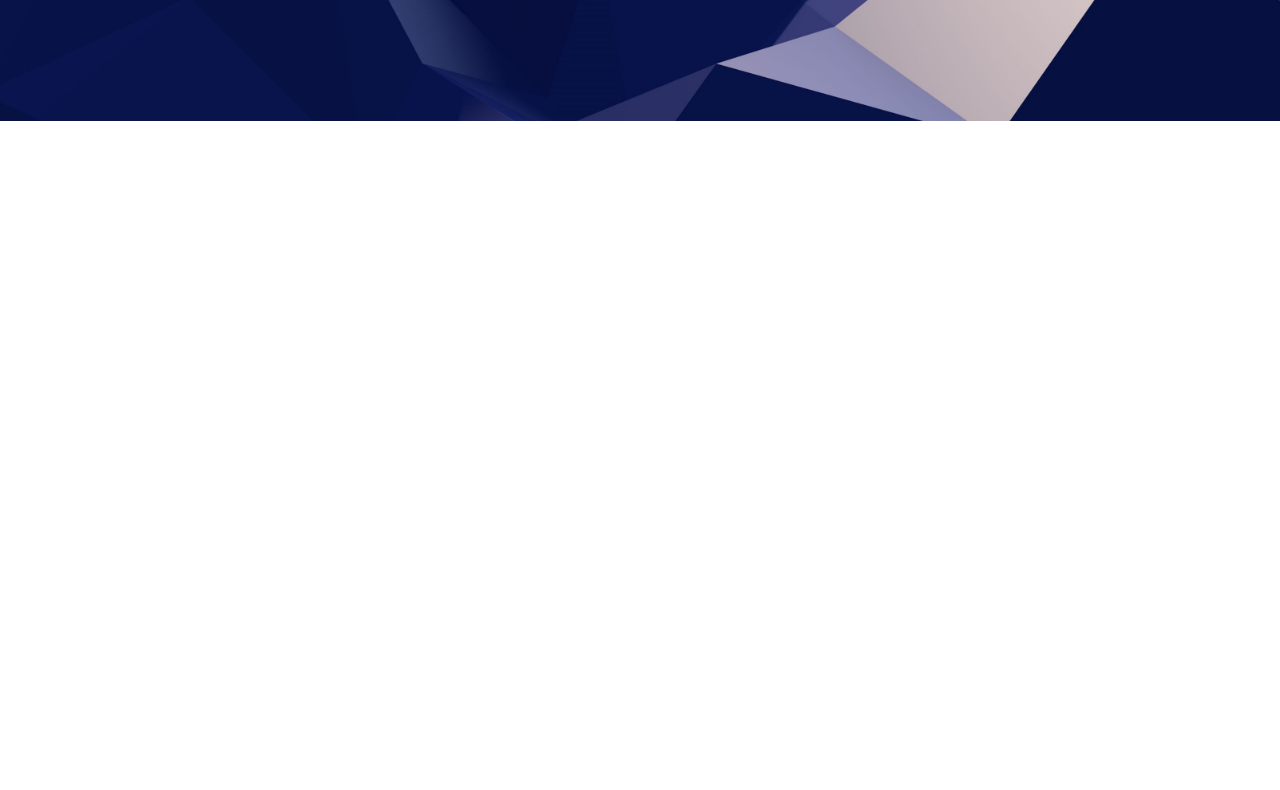
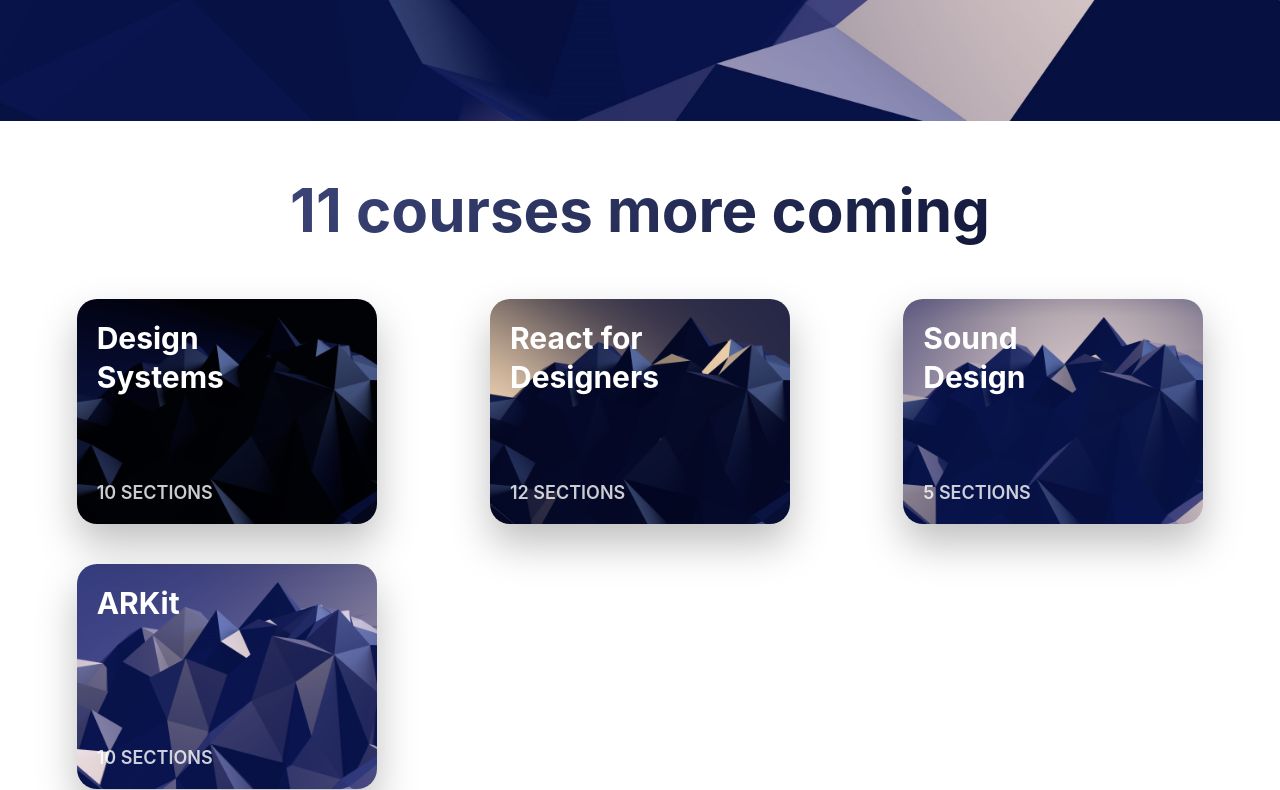
Before and after one commit to kikkas/react-app, a Gatsby site: page / in a window 1280 px wide. Shown: the part 799-1589 px from the top of the page. Before the commit the page ends 920 px from the top, so only its background shows below. Built offline with nearby package versions, Linux system fonts and the light colour scheme; Gatsby itself is replaced by a stand-in of ours.

Commit message:
Components and layouts

```diff
--- /dev/null
+++ b/src/components/Card.css
@@ -0,0 +1,46 @@
+.Card {
+    width: 300px;
+    height: 225px;
+    position: relative;
+    overflow: hidden;
+    border-radius: 20px;
+    box-shadow: 0 20px 40px rgba(0,0,0, 0.25);
+    display: grid;
+    grid-template-rows: 1fr 1fr;
+    transition: 0.8s cubic-bezier(0.2, 0.8, 0.2, 1);
+}
+
+.Card:hover {
+    transform: scale(1.1, 1.1);
+    box-shadow: 0 30px 60px rgba (0,0,0, 0.5);
+}
+
+.Card:hover img {
+    transform: translateY(-20px);
+}
+
+.Card img {
+    position: absolute;
+    top: 0;
+    height: 110%;
+    z-index: -1;
+    transition: 0.8s cubic-bezier(0.2, 0.8, 0.2, 1);
+}
+
+.Card h3 {
+    font-size: 30px;
+    margin: 20px 0 0 20px;
+    width: 190px;
+    color: white;
+
+}
+
+.Card p {
+    color: rgba(255, 255, 255, 0.8);
+    text-transform: uppercase;
+    font-weight: 600;
+    font-size: 18px;
+    align-self: end;
+    margin: 0 0 20px 20px;
+
+}
--- /dev/null
+++ b/src/components/Card.js
@@ -0,0 +1,12 @@
+import React from 'react'
+import './Card.css'
+
+const Card = props => (
+    <div className="Card" >
+        <img src={props.image} />
+        <h3>{props.title}</h3>
+        <p>{props.text}</p>
+    </div>
+)
+
+export default Card
--- a/src/components/Header.css
+++ b/src/components/Header.css
@@ -30,6 +30,14 @@
     border-radius: 10px;
     outline: none;
     cursor: pointer;
+    transition: 1s cubic-bezier(0.2, 0.8, 0.2, 1);
+
+}
+
+.Header button:hover {
+    background: white;
+    box-shadow: 0 10px 20px rgba(0, 0, 0, 0.25);
+    transform: translateY(-3px);
 
 }
 
@@ -47,3 +55,14 @@
         display: none;
     }
 }
+
+@keyframes HeroAnimation {
+    0% {
+        opacity: 0;
+        transform: translateY(20px);
+    }
+    100% {
+        opacity: 1;
+        transform: translateY(0px);
+    }
+}
--- a/src/components/layout.css
+++ b/src/components/layout.css
@@ -19,6 +19,7 @@
   height: 920px;
   background-size: cover;
   background-position: center;
+  position: relative;
 
 }
 
@@ -35,13 +36,21 @@
   color: white;
   font-size: 60px;
   line-height: 1.2;
+  opacity: 0;
+  animation: HeroAnimation;
+  animation-duration: 3s;
+  animation-delay: 0.1s;
+  animation-fill-mode: forwards;
+  animation-timing-function: cubic-bezier(0.2, 0.8, 0.2, 1)
 
 }
 
 .Hero p {
   color: rgba( 255, 255, 255, 0.8);
   font-size: 30px;
-  line-height: 1.5
+  line-height: 1.5;
+  animation: HeroAnimation 3s 0.2s forwards cubic-bezier(0.2, 0.8, 0.2, 1);
+  opacity: 0;
 }
 
 .Hero a {
@@ -53,6 +62,12 @@
   padding: 9px 20px;
   border: 1px solid rgba( 255, 255, 255, 0.25);
   border-radius: 20px;
+  transition: 0.8s cubic-bezier(0.2, 0.8, 0.2, 1);
+}
+
+.Hero a:hover {
+  background: white;
+  color: black;
 }
 
 @media (max-width:640px) {
@@ -69,3 +84,67 @@
     font-size: 24px;
   }
 }
+
+@keyframes HeroAnimation {
+  0% {
+      opacity: 0;
+      transform: translateY(20px);
+  }
+  100% {
+      opacity: 1;
+      transform: translateY(0px);
+  }
+}
+
+.Hero svg {
+  position: absolute;
+  bottom: 0;
+  left: 0;
+}
+
+.Hero .Logos {
+  display: grid;
+  grid-template-columns: repeat(6, 1fr);
+  grid-gap: 40px;
+  margin: 100px 0;
+  justify-items: center;
+}
+
+@media (max-width: 640px) {
+  .Hero .Logos {
+    grid-template-columns: repeat(3, 1fr);
+  }
+}
+
+.Cards h2 {
+  margin: 50px 20px;
+  font-size: 60px;
+  text-align: center;
+  font-weight: 700;
+  background: linear-gradient(1040deg, #050A27 0%, #4A548C 100% );
+  -webkit-background-clip: text;
+  -webkit-text-fill-color: transparent;
+}
+
+.CardGroup {
+  margin: 50px 40px 100px;
+  display: grid;
+  grid-template-columns: repeat(3, 1fr);
+  grid-gap: 40px;
+  justify-items: center;
+
+}
+
+@media (max-width: 1060px) {
+  .CardGroup {
+    grid-template-columns: repeat(2, 1fr);
+
+  }
+}
+
+@media (max-width: 720px) {
+  .CardGroup {
+    grid-template-columns: repeat(1, 1fr);
+
+  }
+}
--- a/src/pages/index.js
+++ b/src/pages/index.js
@@ -3,16 +3,63 @@
 
 import Layout from "../components/layout"
 import SEO from "../components/seo"
+import Card from "../components/Card";
 
 const IndexPage = () => (
   <Layout>
     <SEO title="Home" keywords={[`gatsby`, `application`, `react`]} />
     <div className="Hero">
       <div className="HeroGroup">
-      <h1>Learn to design and code React apps</h1>
+      <h1>Learn to<br/>design and code React apps</h1>
       <p>Complete courses about the best tools and design systems. Prototype and build apps with React and Swift.</p>
       <Link to="/page-2/">Watch video</Link>
+      <div className="Logos">
+        <img src={require('../images/logo-sketch.png')} width="50"/>
+        <img src={require('../images/logo-figma.png')} width="50"/>
+        <img src={require('../images/logo-studio.png')} width="50"/>
+        <img src={require('../images/logo-framer.png')} width="50"/>
+        <img src={require('../images/logo-react.png')} width="50"/>
+        <img src={require('../images/logo-swift.png')} width="50"/>
       </div>
+      <svg width="100%" height="172"  fill="none" xmlns="http://www.w3.org/2000/svg">
+        <path fill="white">
+          <animate repeatCount="indefinite" fill="freeze" attributeName="d" dur="10s" values="M0 25.9086C277 84.5821 433 65.736 720 25.9086C934.818 -3.9019 1214.06 -5.23669 1442 8.06597C2079 45.2421 2208 63.5007 2560 25.9088V171.91L0 171.91V25.9086Z;
+
+          M0 87.1596C316 87.1597 444 160 884 52.0001C1324 -55.9999 1320.29 34.966 1538 71.251C1814 117.251 2156 189.252 2560 87.1597V233.161L0 233.161V87.1596Z;
+
+          M0 53.6584C158 11.0001 213 0 363 0C513 0 855.555 115.001 1154 115.001C1440 115.001 1626 -38.0004 2560 53.6585V199.66L0 199.66V53.6584Z;
+
+          M0 25.9086C277 84.5821 433 65.736 720 25.9086C934.818 -3.9019 1214.06 -5.23669 1442 8.06597C2079 45.2421 2208 63.5007 2560 25.9088V171.91L0 171.91V25.9086Z
+
+          " />
+        </path>
+      </svg>
+      </div>
+    </div>
+    <div className="Cards">
+      <h2>11 courses more coming</h2>
+        <div className="CardGroup">
+          <Card
+            title="Design Systems"
+            text="10 sections"
+            image={require('../images/wallpaper.jpg')}
+          />
+          <Card
+            title="React for Designers"
+            text="12 sections"
+            image={require('../images/wallpaper2.jpg')}
+          />
+          <Card
+            title="Sound Design"
+            text="5 sections"
+            image={require('../images/wallpaper3.jpg')}
+          />
+          <Card
+            title="ARKit"
+            text="10 sections"
+            image={require('../images/wallpaper4.jpg')}
+          />
+        </div>
     </div>
   </Layout>
 )
```
